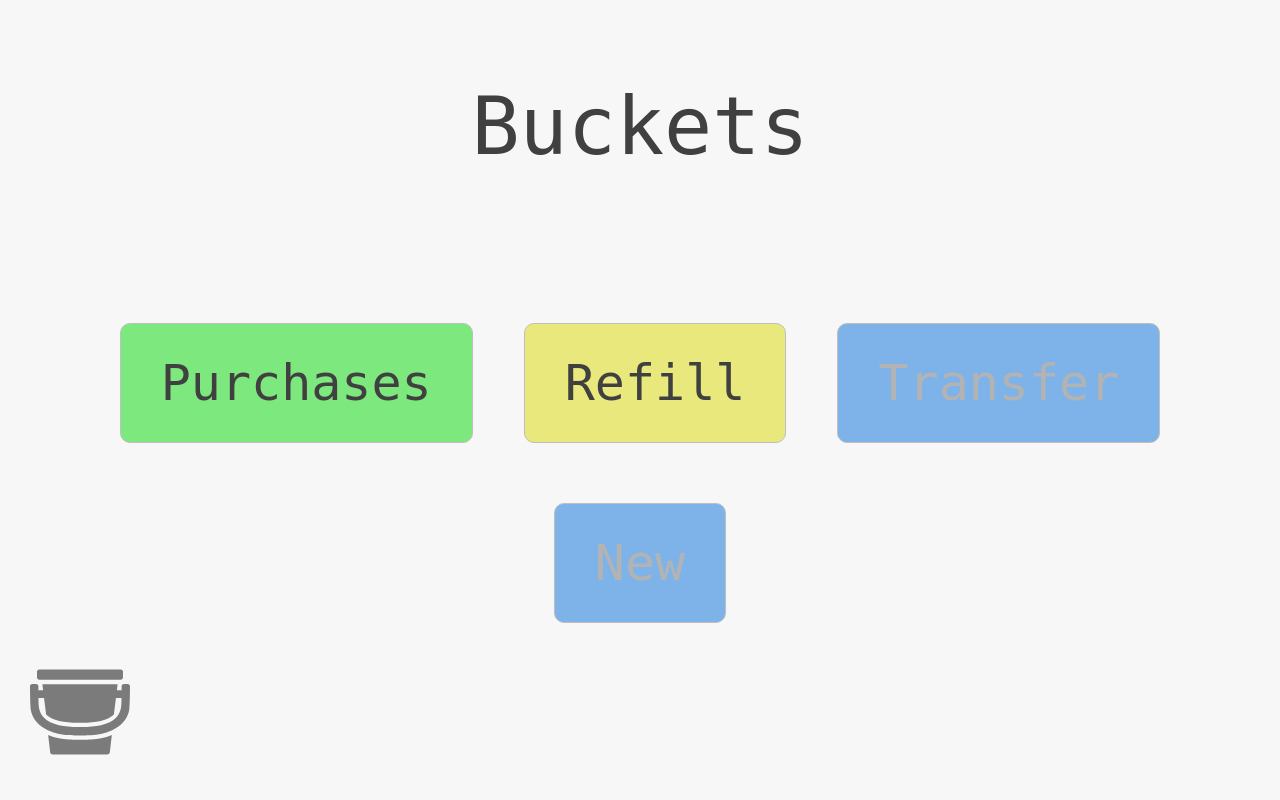
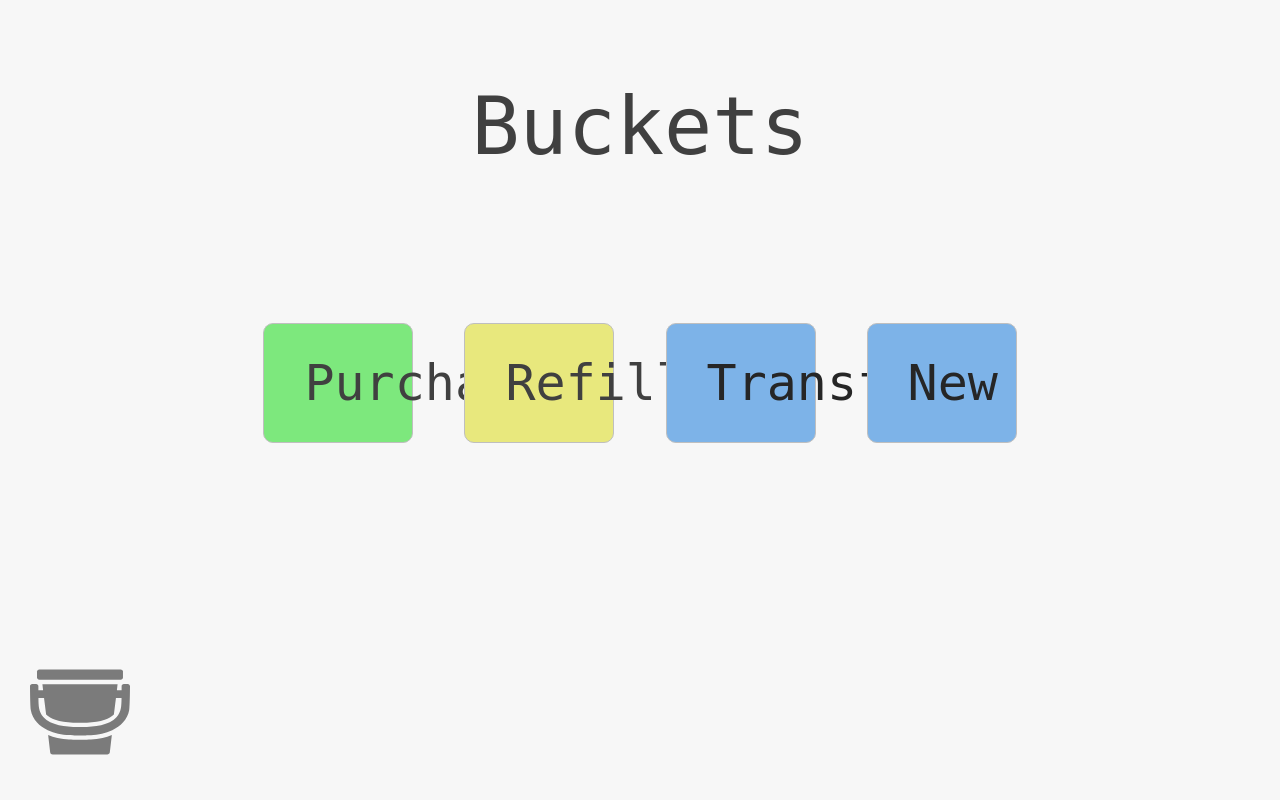
Before and after one commit to bryanchambers/buckets, a Flask app: page / in a window 1280 px wide. Run offline with Flask 2, Linux system fonts and the light colour scheme; data that the repository does not hold is empty; some libraries are stand-ins or nearby versions.

Commit message:
Updated home styling

```diff
--- a/static/style.css
+++ b/static/style.css
@@ -84,7 +84,7 @@ button {
 
 .button-grn { background: #7de87d; }
 .button-red { background: #e87d7d; }
-.button-blu { background: #7db3e8; color: #b3b3b3; }
+.button-blu { background: #7db3e8; color: #262626; }
 .button-ylw { background: #e8e87d; }
 
 
@@ -123,6 +123,11 @@ button {
     font-size: 30px;
     color: #b3b3b3;
 }
+
+.controls button {
+    width: 150px;
+}
+
 
 
 
--- a/templates/home.html
+++ b/templates/home.html
@@ -16,7 +16,7 @@
         {% endfor %}
     </div>
 
-    <div class='txt-center btm-spacer-sm'>
+    <div class='txt-center btm-spacer-sm controls'>
         <a href='purchases'     ><button class='button-grn'>Purchases</button></a>
         <a href='buckets/refill'><button class='button-ylw'>Refill</button></a>
         <a href='transfer'      ><button class='button-blu'>Transfer</button></a>
--- a/templates/layout.html
+++ b/templates/layout.html
@@ -3,16 +3,17 @@
     <head>
         <link rel="shortcut icon" type='image/png' href="{{ url_for('static', filename='icon.png') }}">
         <title>Buckets</title>
-		<!-- <link rel='stylesheet' href='https://maxcdn.bootstrapcdn.com/bootstrap/4.0.0/css/bootstrap.min.css'> -->
+
         <link rel="stylesheet" href="{{ url_for('static', filename='style.css') }}">
-
     </head>
 
     <body>
         <div id='wrapper'>
             <p id='title'>{{ title }}</p>
+
             {% block body %}{% endblock %}
         </div>
     </body>
+
     <a id='home' href='/'><img src="{{ url_for('static', filename='bucket.svg') }}" alt=""></a>
 </html>
```
Also changed, not shown: templates/timezone.html (indentation only). Lines whose indentation alone changed are shown as unchanged.
